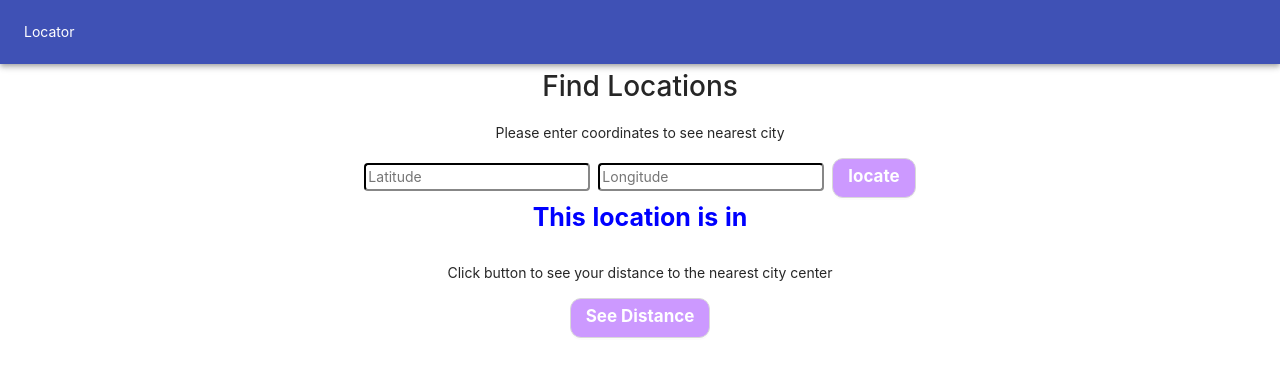
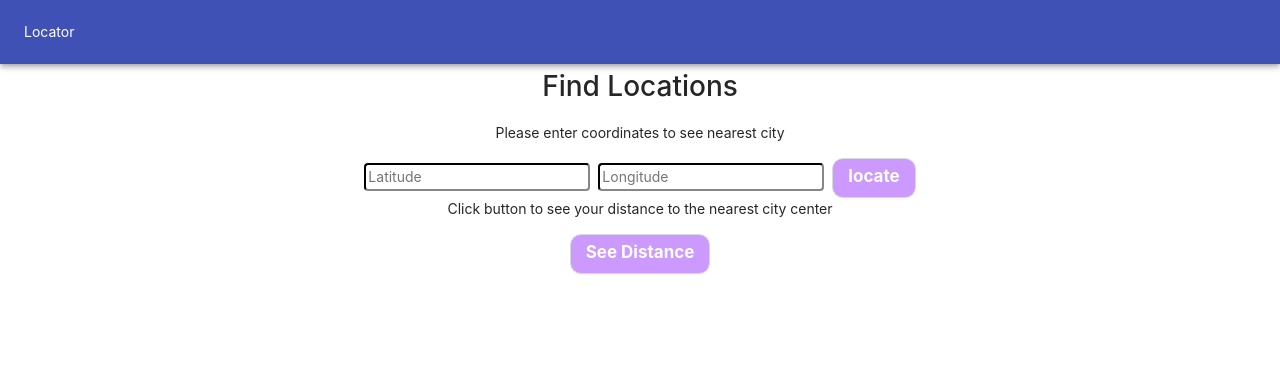
Before and after one commit to EzgiiiY/CS458P3, a React (Create React App) app in the folder project3/: page / in a window 1280 px wide. Shown: the top 376 px of the page. Built offline with nearby package versions, Linux system fonts and the light colour scheme; what react-geocode would draw is missing.

Commit message:
result texts added

```diff
--- a/project3/src/CityLocator.js
+++ b/project3/src/CityLocator.js
@@ -1,5 +1,5 @@
 import React, { Component } from 'react';
-import { Card, Button,Input } from 'antd';
+import { Card, Button, Input } from 'antd';
 
 import 'antd/dist/antd.css';
 import '../src/App.css';
@@ -74,8 +74,9 @@ class CityLocator extends Component {
         console.log(this.state)
     }
 
-    render(){
-        return <div>
+    render() {
+        return (
+            <div>
                 <p>Please enter coordinates to see nearest city</p>
                 <input
                     className="latitude"
@@ -98,12 +99,14 @@ class CityLocator extends Component {
                 >
 
                 </input>
-            {!this.state.validLong && <p className="error-long" style= {{color:"orange", fontWeight:"bold"}}>hello</p>}
+                {!this.state.validLong && <p className="error-long" style={{ color: "orange", fontWeight: "bold" }}>hello</p>}
                 <CityLocatorButton className="locate-city" buttonValue="locate" buttonAction={this.locateCity}>
 
                 </CityLocatorButton>
-            <p className="result-text" style= {{color:"blue", fontWeight:"bold", fontSize : "25px"}} >{ `This location is in ${this.state.city}`}</p>
-        </div>
+                {this.state.city &&
+                    <p className="result-text-geoc" style={{ color: "blue", fontWeight: "bold", fontSize: "25px" }} >{`This location is in ${this.state.city}`}</p>
+                }
+            </div>);
     }
 }
 export default CityLocator;
--- a/project3/src/GeoLocator.js
+++ b/project3/src/GeoLocator.js
@@ -24,6 +24,7 @@ class GeoLocator extends Component {
             longitudeCity:0,
             city: '',
             loading:false,
+            distance:"",
         };
         this.locate=this.locate.bind(this);
         this.locateCity=this.locateCity.bind(this);
@@ -42,7 +43,7 @@ class GeoLocator extends Component {
         dist = dist * 60 * 1.1515
         if (unit=="K") { dist = dist * 1.609344 }
         if (unit=="M") { dist = dist * 0.8684 }
-        this.setState({loading:false})
+        this.setState({loading:false, distance:dist})
         console.log(dist)
     }
 
@@ -98,6 +99,10 @@ class GeoLocator extends Component {
                 <GeoLocatorButton className="geo-locate" buttonValue="See Distance" buttonAction={this.locate}>
 
                 </GeoLocatorButton>
+                {this.state.distance &&
+                    <p className="result-text-geol" style= {{color:"blue", fontWeight:"bold", fontSize : "25px"}} >{ `Distance to nearest city center is ${this.state.distance} and that city is ${this.state.city}`}</p>
+
+                }
             </div>
         );
     }
```
Lines whose indentation alone changed are shown as unchanged.
